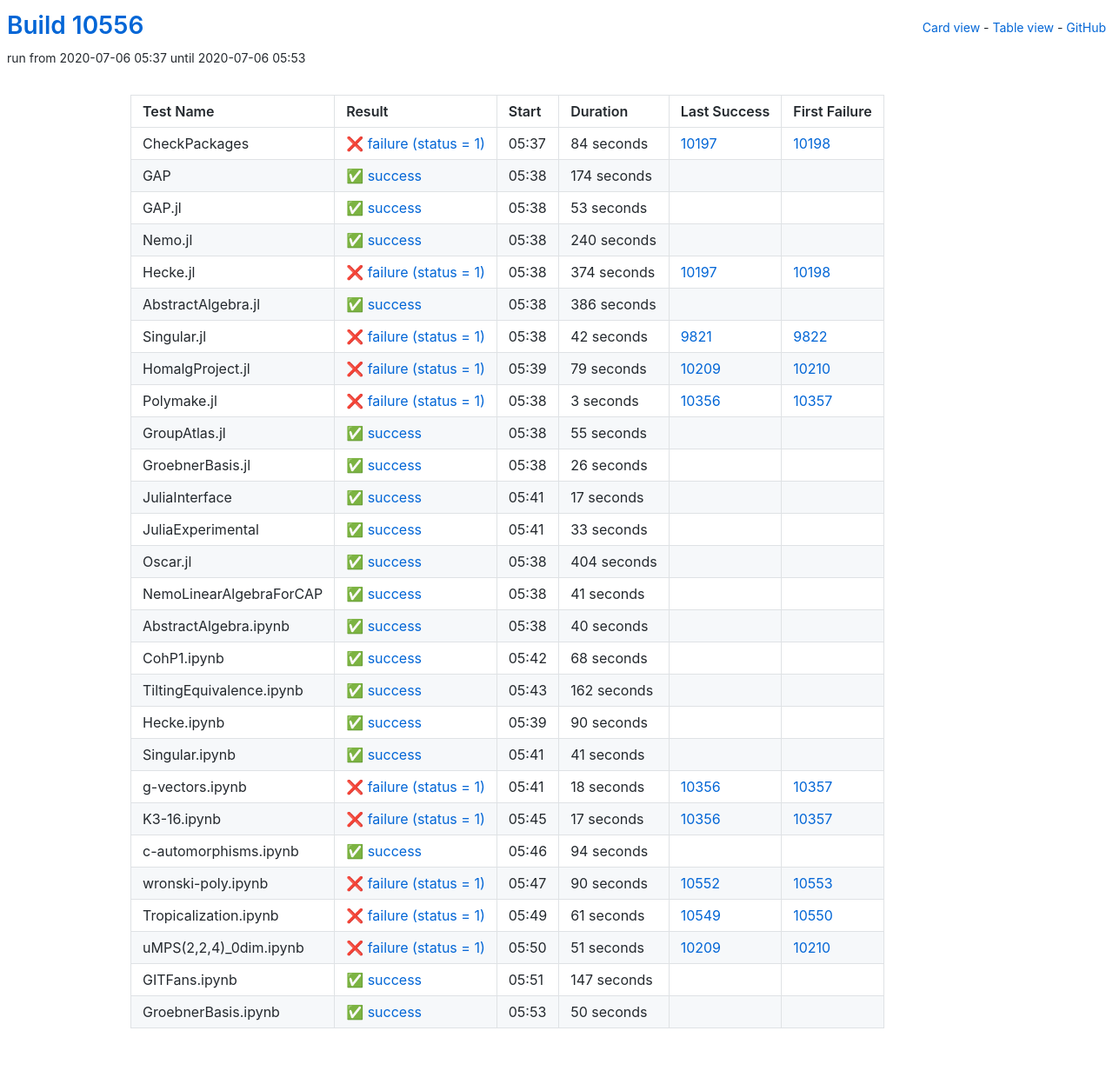
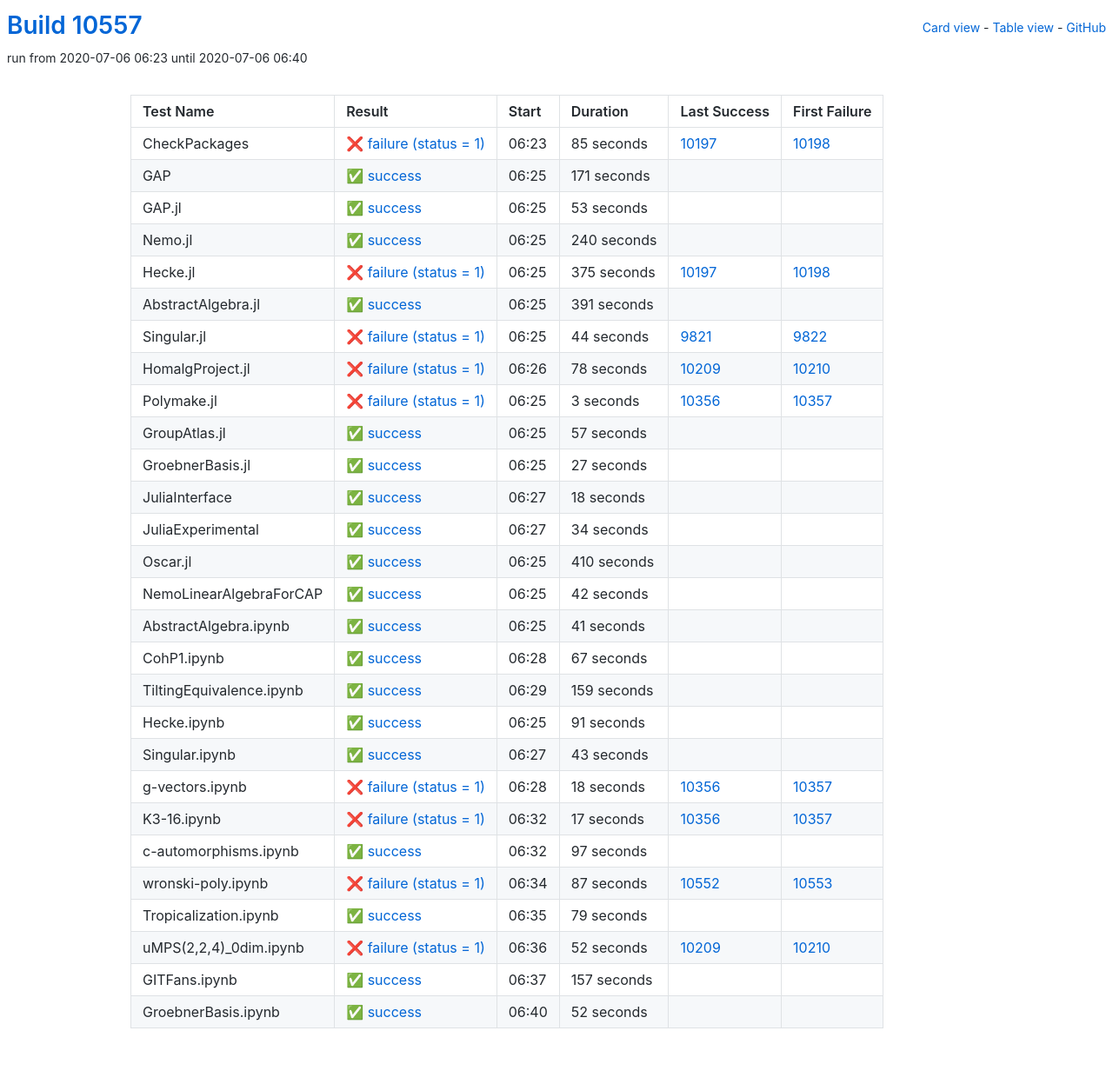
Before and after one commit to oscar-system/oscar-ci-status, a Jekyll site: the page built from table.html, in a window 1280 px wide. Shown: the whole page at 87% size. Built offline with Jekyll 4.4.1, drawn with Linux system fonts in a browser that asks for light colours.

Commit message:
Build #10557

```diff
--- a/_data/ci.yml
+++ b/_data/ci.yml
@@ -1,6 +1,6 @@
 ---
-build: 10556
-build_url: https://oscarci.mathematik.uni-kl.de/job/oscar/10556/
+build: 10557
+build_url: https://oscarci.mathematik.uni-kl.de/job/oscar/10557/
 job: oscar
 organization: oscar-system
 repo: oscar-ci-status
@@ -8,32 +8,32 @@
 tests:
 - name: CheckPackages
   id: checkpackages
-  log: https://oscarci.mathematik.uni-kl.de/job/oscar/10556/artifact/logs/build-10556/CheckPackages.log
-  start: 2020-07-06 05:37
+  log: https://oscarci.mathematik.uni-kl.de/job/oscar/10557/artifact/logs/build-10557/CheckPackages.log
+  start: 2020-07-06 06:23
   success: false
   exitcode: 1
   status: failure
-  duration: 84
+  duration: 85
   last_success: 10197
   last_success_url: https://oscarci.mathematik.uni-kl.de/job/oscar/10197/
   first_failure: 10198
   first_failure_url: https://oscarci.mathematik.uni-kl.de/job/oscar/10198/
 - name: GAP
   id: gap
-  log: https://oscarci.mathematik.uni-kl.de/job/oscar/10556/artifact/logs/build-10556/GAP.log
-  start: 2020-07-06 05:38
+  log: https://oscarci.mathematik.uni-kl.de/job/oscar/10557/artifact/logs/build-10557/GAP.log
+  start: 2020-07-06 06:25
   success: true
   exitcode: 0
   status: success
-  duration: 174
+  duration: 171
   last_success: false
   last_success_url:
   first_failure: false
   first_failure_url:
 - name: GAP.jl
   id: gap-jl
-  log: https://oscarci.mathematik.uni-kl.de/job/oscar/10556/artifact/logs/build-10556/GAP.jl.log
-  start: 2020-07-06 05:38
+  log: https://oscarci.mathematik.uni-kl.de/job/oscar/10557/artifact/logs/build-10557/GAP.jl.log
+  start: 2020-07-06 06:25
   success: true
   exitcode: 0
   status: success
@@ -44,8 +44,8 @@
   first_failure_url:
 - name: Nemo.jl
   id: nemo-jl
-  log: https://oscarci.mathematik.uni-kl.de/job/oscar/10556/artifact/logs/build-10556/Nemo.jl.log
-  start: 2020-07-06 05:38
+  log: https://oscarci.mathematik.uni-kl.de/job/oscar/10557/artifact/logs/build-10557/Nemo.jl.log
+  start: 2020-07-06 06:25
   success: true
   exitcode: 0
   status: success
@@ -56,56 +56,56 @@
   first_failure_url:
 - name: Hecke.jl
   id: hecke-jl
-  log: https://oscarci.mathematik.uni-kl.de/job/oscar/10556/artifact/logs/build-10556/Hecke.jl.log
-  start: 2020-07-06 05:38
+  log: https://oscarci.mathematik.uni-kl.de/job/oscar/10557/artifact/logs/build-10557/Hecke.jl.log
+  start: 2020-07-06 06:25
   success: false
   exitcode: 1
   status: failure
-  duration: 374
+  duration: 375
   last_success: 10197
   last_success_url: https://oscarci.mathematik.uni-kl.de/job/oscar/10197/
   first_failure: 10198
   first_failure_url: https://oscarci.mathematik.uni-kl.de/job/oscar/10198/
 - name: AbstractAlgebra.jl
   id: abstractalgebra-jl
-  log: https://oscarci.mathematik.uni-kl.de/job/oscar/10556/artifact/logs/build-10556/AbstractAlgebra.jl.log
-  start: 2020-07-06 05:38
+  log: https://oscarci.mathematik.uni-kl.de/job/oscar/10557/artifact/logs/build-10557/AbstractAlgebra.jl.log
+  start: 2020-07-06 06:25
   success: true
   exitcode: 0
   status: success
-  duration: 386
+  duration: 391
   last_success: false
   last_success_url:
   first_failure: false
   first_failure_url:
 - name: Singular.jl
   id: singular-jl
-  log: https://oscarci.mathematik.uni-kl.de/job/oscar/10556/artifact/logs/build-10556/Singular.jl.log
-  start: 2020-07-06 05:38
+  log: https://oscarci.mathematik.uni-kl.de/job/oscar/10557/artifact/logs/build-10557/Singular.jl.log
+  start: 2020-07-06 06:25
   success: false
   exitcode: 1
   status: failure
-  duration: 42
+  duration: 44
   last_success: 9821
   last_success_url: https://oscarci.mathematik.uni-kl.de/job/oscar/9821/
   first_failure: 9822
   first_failure_url: https://oscarci.mathematik.uni-kl.de/job/oscar/9822/
 - name: HomalgProject.jl
   id: homalgproject-jl
-  log: https://oscarci.mathematik.uni-kl.de/job/oscar/10556/artifact/logs/build-10556/HomalgProject.jl.log
-  start: 2020-07-06 05:39
+  log: https://oscarci.mathematik.uni-kl.de/job/oscar/10557/artifact/logs/build-10557/HomalgProject.jl.log
+  start: 2020-07-06 06:26
   success: false
   exitcode: 1
   status: failure
-  duration: 79
+  duration: 78
   last_success: 10209
   last_success_url: https://oscarci.mathematik.uni-kl.de/job/oscar/10209/
   first_failure: 10210
   first_failure_url: https://oscarci.mathematik.uni-kl.de/job/oscar/10210/
 - name: Polymake.jl
   id: polymake-jl
-  log: https://oscarci.mathematik.uni-kl.de/job/oscar/10556/artifact/logs/build-10556/Polymake.jl.log
-  start: 2020-07-06 05:38
+  log: https://oscarci.mathematik.uni-kl.de/job/oscar/10557/artifact/logs/build-10557/Polymake.jl.log
+  start: 2020-07-06 06:25
   success: false
   exitcode: 1
   status: failure
@@ -116,68 +116,80 @@
   first_failure_url: https://oscarci.mathematik.uni-kl.de/job/oscar/10357/
 - name: GroupAtlas.jl
   id: groupatlas-jl
-  log: https://oscarci.mathematik.uni-kl.de/job/oscar/10556/artifact/logs/build-10556/GroupAtlas.jl.log
-  start: 2020-07-06 05:38
+  log: https://oscarci.mathematik.uni-kl.de/job/oscar/10557/artifact/logs/build-10557/GroupAtlas.jl.log
+  start: 2020-07-06 06:25
   success: true
   exitcode: 0
   status: success
-  duration: 55
+  duration: 57
   last_success: false
   last_success_url:
   first_failure: false
   first_failure_url:
 - name: GroebnerBasis.jl
   id: groebnerbasis-jl
-  log: https://oscarci.mathematik.uni-kl.de/job/oscar/10556/artifact/logs/build-10556/GroebnerBasis.jl.log
-  start: 2020-07-06 05:38
+  log: https://oscarci.mathematik.uni-kl.de/job/oscar/10557/artifact/logs/build-10557/GroebnerBasis.jl.log
+  start: 2020-07-06 06:25
   success: true
   exitcode: 0
   status: success
-  duration: 26
+  duration: 27
   last_success: false
   last_success_url:
   first_failure: false
   first_failure_url:
 - name: JuliaInterface
   id: juliainterface
-  log: https://oscarci.mathematik.uni-kl.de/job/oscar/10556/artifact/logs/build-10556/JuliaInterface.log
-  start: 2020-07-06 05:41
+  log: https://oscarci.mathematik.uni-kl.de/job/oscar/10557/artifact/logs/build-10557/JuliaInterface.log
+  start: 2020-07-06 06:27
   success: true
   exitcode: 0
   status: success
-  duration: 17
+  duration: 18
   last_success: false
   last_success_url:
   first_failure: false
   first_failure_url:
 - name: JuliaExperimental
   id: juliaexperimental
-  log: https://oscarci.mathematik.uni-kl.de/job/oscar/10556/artifact/logs/build-10556/JuliaExperimental.log
-  start: 2020-07-06 05:41
+  log: https://oscarci.mathematik.uni-kl.de/job/oscar/10557/artifact/logs/build-10557/JuliaExperimental.log
+  start: 2020-07-06 06:27
   success: true
   exitcode: 0
   status: success
-  duration: 33
+  duration: 34
   last_success: false
   last_success_url:
   first_failure: false
   first_failure_url:
 - name: Oscar.jl
   id: oscar-jl
-  log: https://oscarci.mathematik.uni-kl.de/job/oscar/10556/artifact/logs/build-10556/Oscar.jl.log
-  start: 2020-07-06 05:38
+  log: https://oscarci.mathematik.uni-kl.de/job/oscar/10557/artifact/logs/build-10557/Oscar.jl.log
+  start: 2020-07-06 06:25
   success: true
   exitcode: 0
   status: success
-  duration: 404
+  duration: 410
   last_success: false
   last_success_url:
   first_failure: false
   first_failure_url:
 - name: NemoLinearAlgebraForCAP
   id: nemolinearalgebraforcap
-  log: https://oscarci.mathematik.uni-kl.de/job/oscar/10556/artifact/logs/build-10556/NemoLinearAlgebraForCAP.log
-  start: 2020-07-06 05:38
+  log: https://oscarci.mathematik.uni-kl.de/job/oscar/10557/artifact/logs/build-10557/NemoLinearAlgebraForCAP.log
+  start: 2020-07-06 06:25
+  success: true
+  exitcode: 0
+  status: success
+  duration: 42
+  last_success: false
+  last_success_url:
+  first_failure: false
+  first_failure_url:
+- name: AbstractAlgebra.ipynb
+  id: abstractalgebra-ipynb
+  log: https://oscarci.mathematik.uni-kl.de/job/oscar/10557/artifact/logs/build-10557/AbstractAlgebra.ipynb.log
+  start: 2020-07-06 06:25
   success: true
   exitcode: 0
   status: success
@@ -186,70 +198,58 @@
   last_success_url:
   first_failure: false
   first_failure_url:
-- name: AbstractAlgebra.ipynb
-  id: abstractalgebra-ipynb
-  log: https://oscarci.mathematik.uni-kl.de/job/oscar/10556/artifact/logs/build-10556/AbstractAlgebra.ipynb.log
-  start: 2020-07-06 05:38
+- name: CohP1.ipynb
+  id: cohp1-ipynb
+  log: https://oscarci.mathematik.uni-kl.de/job/oscar/10557/artifact/logs/build-10557/CohP1.ipynb.log
+  start: 2020-07-06 06:28
   success: true
   exitcode: 0
   status: success
-  duration: 40
-  last_success: false
-  last_success_url:
-  first_failure: false
-  first_failure_url:
-- name: CohP1.ipynb
-  id: cohp1-ipynb
-  log: https://oscarci.mathematik.uni-kl.de/job/oscar/10556/artifact/logs/build-10556/CohP1.ipynb.log
-  start: 2020-07-06 05:42
-  success: true
-  exitcode: 0
-  status: success
-  duration: 68
+  duration: 67
   last_success: false
   last_success_url:
   first_failure: false
   first_failure_url:
 - name: TiltingEquivalence.ipynb
   id: tiltingequivalence-ipynb
-  log: https://oscarci.mathematik.uni-kl.de/job/oscar/10556/artifact/logs/build-10556/TiltingEquivalence.ipynb.log
-  start: 2020-07-06 05:43
+  log: https://oscarci.mathematik.uni-kl.de/job/oscar/10557/artifact/logs/build-10557/TiltingEquivalence.ipynb.log
+  start: 2020-07-06 06:29
   success: true
   exitcode: 0
   status: success
-  duration: 162
+  duration: 159
   last_success: false
   last_success_url:
   first_failure: false
   first_failure_url:
 - name: Hecke.ipynb
   id: hecke-ipynb
-  log: https://oscarci.mathematik.uni-kl.de/job/oscar/10556/artifact/logs/build-10556/Hecke.ipynb.log
-  start: 2020-07-06 05:39
+  log: https://oscarci.mathematik.uni-kl.de/job/oscar/10557/artifact/logs/build-10557/Hecke.ipynb.log
+  start: 2020-07-06 06:25
   success: true
   exitcode: 0
   status: success
-  duration: 90
+  duration: 91
   last_success: false
   last_success_url:
   first_failure: false
   first_failure_url:
 - name: Singular.ipynb
   id: singular-ipynb
-  log: https://oscarci.mathematik.uni-kl.de/job/oscar/10556/artifact/logs/build-10556/Singular.ipynb.log
-  start: 2020-07-06 05:41
+  log: https://oscarci.mathematik.uni-kl.de/job/oscar/10557/artifact/logs/build-10557/Singular.ipynb.log
+  start: 2020-07-06 06:27
   success: true
   exitcode: 0
   status: success
-  duration: 41
+  duration: 43
   last_success: false
   last_success_url:
   first_failure: false
   first_failure_url:
 - name: g-vectors.ipynb
   id: g-vectors-ipynb
-  log: https://oscarci.mathematik.uni-kl.de/job/oscar/10556/artifact/logs/build-10556/g-vectors.ipynb.log
-  start: 2020-07-06 05:41
+  log: https://oscarci.mathematik.uni-kl.de/job/oscar/10557/artifact/logs/build-10557/g-vectors.ipynb.log
+  start: 2020-07-06 06:28
   success: false
   exitcode: 1
   status: failure
@@ -260,8 +260,8 @@
   first_failure_url: https://oscarci.mathematik.uni-kl.de/job/oscar/10357/
 - name: K3-16.ipynb
   id: k3-16-ipynb
-  log: https://oscarci.mathematik.uni-kl.de/job/oscar/10556/artifact/logs/build-10556/K3-16.ipynb.log
-  start: 2020-07-06 05:45
+  log: https://oscarci.mathematik.uni-kl.de/job/oscar/10557/artifact/logs/build-10557/K3-16.ipynb.log
+  start: 2020-07-06 06:32
   success: false
   exitcode: 1
   status: failure
@@ -272,72 +272,72 @@
   first_failure_url: https://oscarci.mathematik.uni-kl.de/job/oscar/10357/
 - name: c-automorphisms.ipynb
   id: c-automorphisms-ipynb
-  log: https://oscarci.mathematik.uni-kl.de/job/oscar/10556/artifact/logs/build-10556/c-automorphisms.ipynb.log
-  start: 2020-07-06 05:46
+  log: https://oscarci.mathematik.uni-kl.de/job/oscar/10557/artifact/logs/build-10557/c-automorphisms.ipynb.log
+  start: 2020-07-06 06:32
   success: true
   exitcode: 0
   status: success
-  duration: 94
+  duration: 97
   last_success: false
   last_success_url:
   first_failure: false
   first_failure_url:
 - name: wronski-poly.ipynb
   id: wronski-poly-ipynb
-  log: https://oscarci.mathematik.uni-kl.de/job/oscar/10556/artifact/logs/build-10556/wronski-poly.ipynb.log
-  start: 2020-07-06 05:47
+  log: https://oscarci.mathematik.uni-kl.de/job/oscar/10557/artifact/logs/build-10557/wronski-poly.ipynb.log
+  start: 2020-07-06 06:34
   success: false
   exitcode: 1
   status: failure
-  duration: 90
+  duration: 87
   last_success: 10552
   last_success_url: https://oscarci.mathematik.uni-kl.de/job/oscar/10552/
   first_failure: 10553
   first_failure_url: https://oscarci.mathematik.uni-kl.de/job/oscar/10553/
 - name: Tropicalization.ipynb
   id: tropicalization-ipynb
-  log: https://oscarci.mathematik.uni-kl.de/job/oscar/10556/artifact/logs/build-10556/Tropicalization.ipynb.log
-  start: 2020-07-06 05:49
+  log: https://oscarci.mathematik.uni-kl.de/job/oscar/10557/artifact/logs/build-10557/Tropicalization.ipynb.log
+  start: 2020-07-06 06:35
+  success: true
+  exitcode: 0
+  status: success
+  duration: 79
+  last_success: false
+  last_success_url:
+  first_failure: false
+  first_failure_url:
+- name: uMPS(2,2,4)_0dim.ipynb
+  id: umps-2-2-4-0dim-ipynb
+  log: https://oscarci.mathematik.uni-kl.de/job/oscar/10557/artifact/logs/build-10557/uMPS-2-2-4-_0dim.ipynb.log
+  start: 2020-07-06 06:36
   success: false
   exitcode: 1
   status: failure
-  duration: 61
-  last_success: 10549
-  last_success_url: https://oscarci.mathematik.uni-kl.de/job/oscar/10549/
-  first_failure: 10550
-  first_failure_url: https://oscarci.mathematik.uni-kl.de/job/oscar/10550/
-- name: uMPS(2,2,4)_0dim.ipynb
-  id: umps-2-2-4-0dim-ipynb
-  log: https://oscarci.mathematik.uni-kl.de/job/oscar/10556/artifact/logs/build-10556/uMPS-2-2-4-_0dim.ipynb.log
-  start: 2020-07-06 05:50
-  success: false
-  exitcode: 1
-  status: failure
-  duration: 51
+  duration: 52
   last_success: 10209
   last_success_url: https://oscarci.mathematik.uni-kl.de/job/oscar/10209/
   first_failure: 10210
   first_failure_url: https://oscarci.mathematik.uni-kl.de/job/oscar/10210/
 - name: GITFans.ipynb
   id: gitfans-ipynb
-  log: https://oscarci.mathematik.uni-kl.de/job/oscar/10556/artifact/logs/build-10556/GITFans.ipynb.log
-  start: 2020-07-06 05:51
+  log: https://oscarci.mathematik.uni-kl.de/job/oscar/10557/artifact/logs/build-10557/GITFans.ipynb.log
+  start: 2020-07-06 06:37
   success: true
   exitcode: 0
   status: success
-  duration: 147
+  duration: 157
   last_success: false
   last_success_url:
   first_failure: false
   first_failure_url:
 - name: GroebnerBasis.ipynb
   id: groebnerbasis-ipynb
-  log: https://oscarci.mathematik.uni-kl.de/job/oscar/10556/artifact/logs/build-10556/GroebnerBasis.ipynb.log
-  start: 2020-07-06 05:53
+  log: https://oscarci.mathematik.uni-kl.de/job/oscar/10557/artifact/logs/build-10557/GroebnerBasis.ipynb.log
+  start: 2020-07-06 06:40
   success: true
   exitcode: 0
   status: success
-  duration: 50
+  duration: 52
   last_success: false
   last_success_url:
   first_failure: false
```
Also changed, not shown: README.md.
